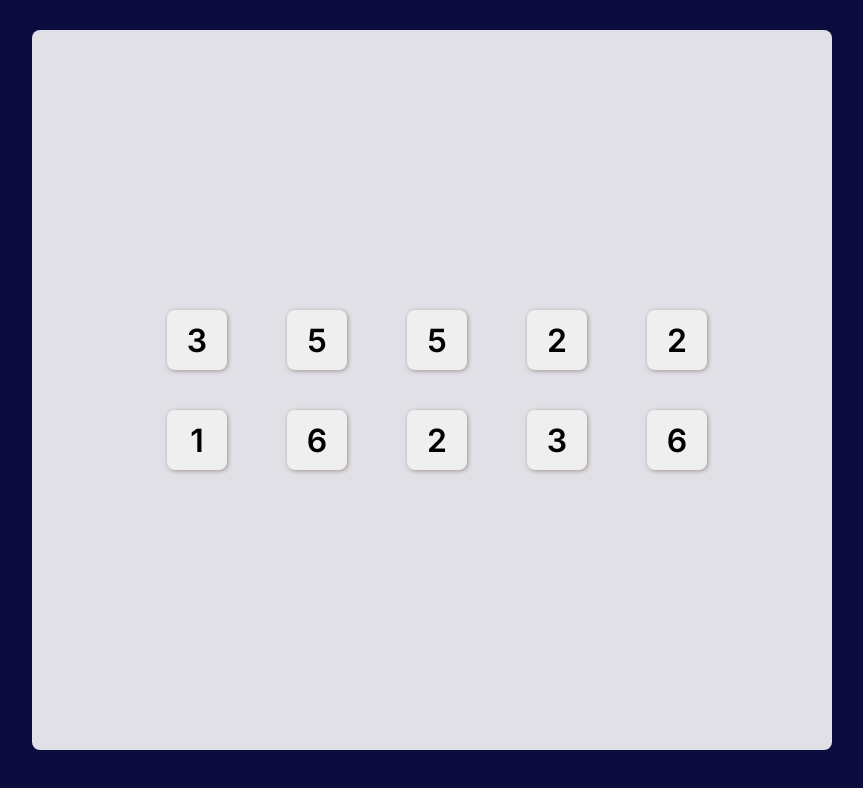
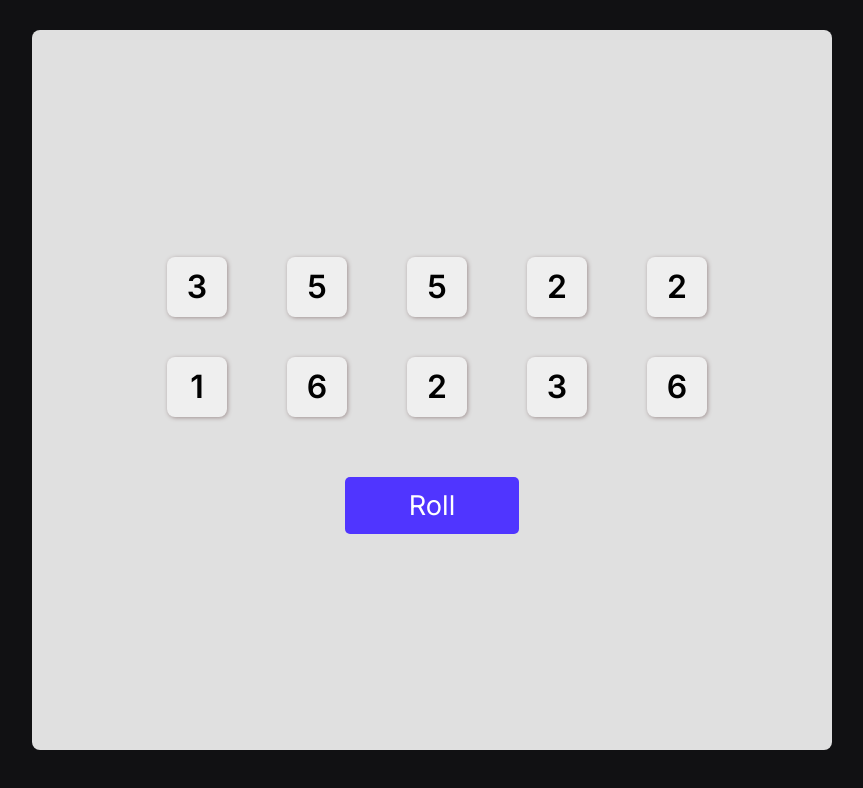
Before and after one commit to Muffinsmaniac/react-tenzies, a React (Vite) app: page / in a window 1280 px wide. Shown: the top 788 px of the page, without its empty margins (208-1071 px from the left). Built offline with nearby package versions, Linux system fonts and the light colour scheme.

Commit message:
Dice Roll Button

```diff
--- a/src/components/Main.tsx
+++ b/src/components/Main.tsx
@@ -15,12 +15,16 @@ export default function Main(){
 
     const diceComponents:React.JSX.Element[] = dice.map((value) => <Die value={value}/>)
 
+    function rollDice(){
+        setDice(generateAllNewDice)
+    }
+
     return(
         <main>
             <div className="die-container">
                 {diceComponents}
             </div>
-
+            <button id="roll-button" onClick={rollDice}>Roll</button>
         </main>
     )
 
--- a/src/index.css
+++ b/src/index.css
@@ -1,6 +1,6 @@
 body{
   margin: 0;
-  background-color: rgb(12, 12, 63);
+  background-color: rgb(17, 17, 19);
   padding:30px;
   height: 90vh;
   display: flex;
@@ -21,6 +21,7 @@ main{
   display: flex;
   justify-content: center;
   align-items: center;
+  flex-direction: column;
 }
 
 .die-container{
@@ -45,3 +46,14 @@ main{
   box-shadow: rgb(161, 147, 147) 1px 1px 4px;
   cursor: pointer;
 }
+
+#roll-button{
+  font-family:Inter,'Arial Narrow', Arial, sans-serif;
+  border: none;
+  border-radius: 5px;
+  font-size: 1.7rem;
+  padding: 1.5% 8%;
+  background-color: rgba(80, 53, 255);
+  color: white;
+  margin-top: 50px;
+}
```
